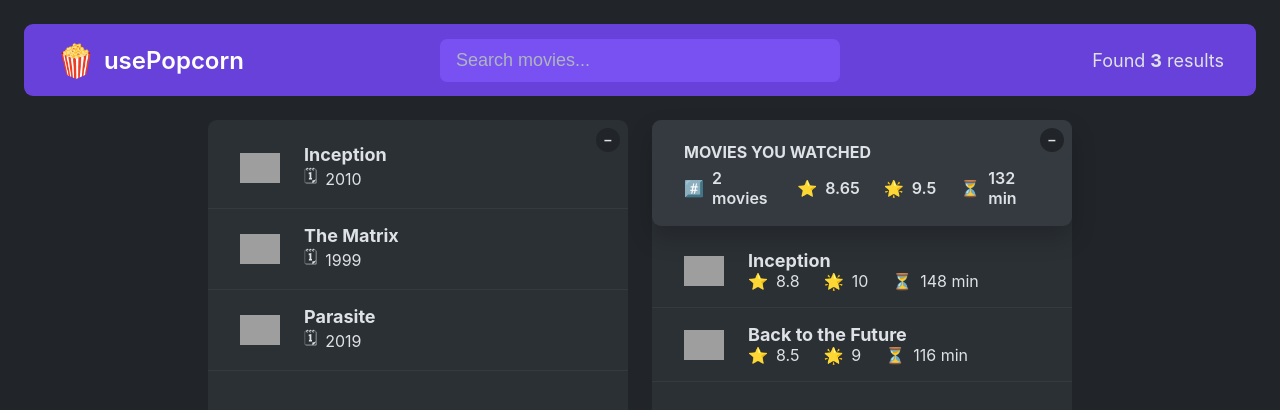
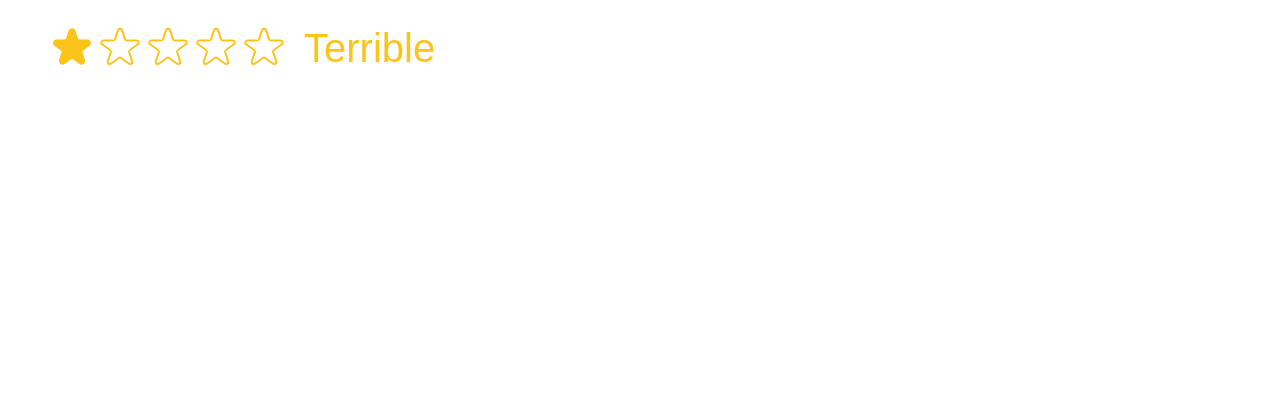
Before and after one commit to DimaProhorenko/React-Bootcamp, a React (Create React App) app in the folder use-popcorn/: page / in a window 1280 px wide. Shown: the top 410 px of the page. Built offline with nearby package versions, Linux system fonts and the light colour scheme; grey boxes are pictures that could not be loaded.

Commit message:
ADD StarRating component

```diff
--- /dev/null
+++ b/use-popcorn/src/components/StarRating.js
@@ -0,0 +1,121 @@
+import React, { useState } from 'react';
+
+const containerStyle = {
+	display: 'flex',
+	alignItems: 'center',
+	gap: '16px',
+};
+
+const starContainerStyle = {
+	display: 'flex',
+	listStyle: 'none',
+};
+
+function StarRating({
+	maxRating = 5,
+	color = '#fcc419',
+	size = 25,
+	messages = [],
+	className = '',
+	defaultRating = 1,
+}) {
+	const [rating, setRating] = useState(defaultRating);
+	const [hoverRating, setHoverRating] = useState(0);
+
+	const textStyle = {
+		lineHeight: '1',
+		margin: '0',
+		fontSize: `${size / 1.2}px`,
+		color: color,
+	};
+
+	const changeRatingHandler = (index) => {
+		setRating(index);
+	};
+
+	const hoverRatingHandler = (index) => {
+		setHoverRating(index);
+	};
+
+	const leaveRatingHandler = () => {
+		setHoverRating(0);
+	};
+
+	return (
+		<div style={containerStyle} className={className}>
+			<ul style={starContainerStyle}>
+				{Array.from({ length: maxRating }, (_, index) => index + 1).map(
+					(el) => (
+						<Star
+							key={el}
+							isFull={
+								hoverRating ? el <= hoverRating : el <= rating
+							}
+							onRate={() => {
+								changeRatingHandler(el);
+							}}
+							onHoverEnter={() => hoverRatingHandler(el)}
+							onHoverLeave={leaveRatingHandler}
+							color={color}
+							size={size}
+						/>
+					)
+				)}
+			</ul>
+			{messages.length === maxRating ? (
+				<p style={textStyle}>
+					{hoverRating
+						? messages[hoverRating - 1]
+						: messages[rating - 1]}
+				</p>
+			) : (
+				<p style={textStyle}>{hoverRating || rating}</p>
+			)}
+		</div>
+	);
+}
+
+function Star({ onRate, isFull, onHoverEnter, onHoverLeave, color, size }) {
+	const starStyle = {
+		display: 'block',
+		width: `${size}px`,
+		height: `${size}px`,
+		cursor: 'pointer',
+	};
+	return (
+		<li
+			role="button"
+			style={starStyle}
+			onClick={onRate}
+			onMouseEnter={onHoverEnter}
+			onMouseLeave={onHoverLeave}
+		>
+			{isFull ? (
+				<svg
+					xmlns="http://www.w3.org/2000/svg"
+					viewBox="0 0 20 20"
+					fill={color}
+					stroke={color}
+				>
+					<path d="M9.049 2.927c.3-.921 1.603-.921 1.902 0l1.07 3.292a1 1 0 00.95.69h3.462c.969 0 1.371 1.24.588 1.81l-2.8 2.034a1 1 0 00-.364 1.118l1.07 3.292c.3.921-.755 1.688-1.54 1.118l-2.8-2.034a1 1 0 00-1.175 0l-2.8 2.034c-.784.57-1.838-.197-1.539-1.118l1.07-3.292a1 1 0 00-.364-1.118L2.98 8.72c-.783-.57-.38-1.81.588-1.81h3.461a1 1 0 00.951-.69l1.07-3.292z" />
+				</svg>
+			) : (
+				<svg
+					xmlns="http://www.w3.org/2000/svg"
+					fill="none"
+					viewBox="0 0 24 24"
+					stroke={color}
+				>
+					<path
+						strokeLinecap="round"
+						strokeLinejoin="round"
+						strokeWidth="{2}"
+						d="M11.049 2.927c.3-.921 1.603-.921 1.902 0l1.519 4.674a1 1 0 00.95.69h4.915c.969 0 1.371 1.24.588 1.81l-3.976 2.888a1 1 0 00-.363 1.118l1.518 4.674c.3.922-.755 1.688-1.538 1.118l-3.976-2.888a1 1 0 00-1.176 0l-3.976 2.888c-.783.57-1.838-.197-1.538-1.118l1.518-4.674a1 1 0 00-.363-1.118l-3.976-2.888c-.784-.57-.38-1.81.588-1.81h4.914a1 1 0 00.951-.69l1.519-4.674z"
+					/>
+				</svg>
+			)}
+		</li>
+	);
+}
+
+export default StarRating;
--- a/use-popcorn/src/index.js
+++ b/use-popcorn/src/index.js
@@ -1,11 +1,17 @@
 import React from 'react';
 import ReactDOM from 'react-dom/client';
-import './index.css';
-import App from './App';
+// import './index.css';
+// import App from './App';
+import './style.css';
+import StarRating from './components/StarRating';
 
 const root = ReactDOM.createRoot(document.getElementById('root'));
 root.render(
 	<React.StrictMode>
-		<App />
+		<StarRating
+			size={48}
+			messages={['Terrible', 'Bad', 'Okay', 'Good', 'Amazing']}
+			className="font"
+		/>
 	</React.StrictMode>
 );
--- /dev/null
+++ b/use-popcorn/src/style.css
@@ -0,0 +1,3 @@
+.font {
+	font-family: Arial, Helvetica, sans-serif;
+}
```
